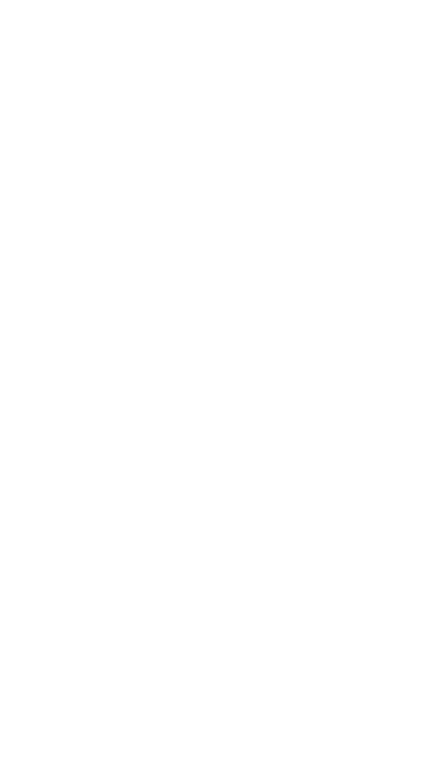
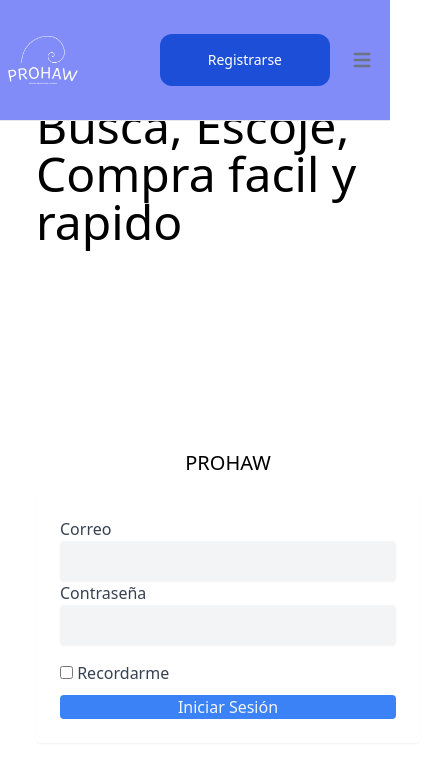
Before and after one commit to Kanzi11/PROHAW, a website: page views/public/index.html in a window 390 px wide. Shown: the whole page, 426 px wide, since content can reach past the window. Drawn offline with nearby package versions, Linux system fonts and the light colour scheme; files that its build step writes are made by us from their sources.

Commit message:
login public

```diff
--- a/views/public/index.html
+++ b/views/public/index.html
@@ -4,16 +4,60 @@
 <head>
   <meta charset="UTF-8">
   <meta name="viewport" content="width=device-width, initial-scale=1.0">
-  <link href="/views/public/css/tailwind.css" rel="stylesheet">
+  <link href="/resources/css/public.css" rel="stylesheet">
+  <script src="https://cdn.tailwindcss.com"></script>
 </head>
 
 <body>
   <header>
-
+    <nav
+      class="bg-indigo-400  px-2 sm:px-4 py-2.5 dark:bg-gray-900 fixed w-full z-20 top-0 left-0 border-b border-gray-200 dark:border-gray-600">
+      <br>
+      <div class="container flex flex-wrap items-center justify-between mx-auto">
+        <a href="https://flowbite.com/" class="flex items-center">
+          <img src="/resources/img/logo-no-background.png" class="h-12" alt="Flowbite Logo">
+          <span class="self-center text-xl font-semibold whitespace-nowrap dark:text-white"></span>
+        </a>
+        <div class="flex md:order-2">
+          <button type="button"
+            class="text-white bg-blue-700 hover:bg-blue-800 focus:ring-4 focus:outline-none focus:ring-blue-300 font-medium rounded-xl text-sm px-12 py-4 text-center mr-3 md:mr-0 dark:bg-blue-600 dark:hover:bg-blue-700 dark:focus:ring-blue-800">Registrarse</button>
+          <button data-collapse-toggle="navbar-sticky" type="button"
+            class="inline-flex items-center p-2 text-sm text-gray-500 rounded-lg md:hidden hover:bg-gray-100 focus:outline-none focus:ring-2 focus:ring-gray-200 dark:text-gray-400 dark:hover:bg-gray-700 dark:focus:ring-gray-600"
+            aria-controls="navbar-sticky" aria-expanded="false">
+            <span class="sr-only">Open main menu</span>
+            <svg class="w-6 h-6" aria-hidden="true" fill="currentColor" viewBox="0 0 20 20"
+              xmlns="http://www.w3.org/2000/svg">
+              <path fill-rule="evenodd"
+                d="M3 5a1 1 0 011-1h12a1 1 0 110 2H4a1 1 0 01-1-1zM3 10a1 1 0 011-1h12a1 1 0 110 2H4a1 1 0 01-1-1zM3 15a1 1 0 011-1h12a1 1 0 110 2H4a1 1 0 01-1-1z"
+                clip-rule="evenodd"></path>
+            </svg>
+          </button>
+        </div>
+      </div>
+      <br>
+    </nav>
   </header>
 
-  <main>
-
+  <main class="container flex flex-wrap items-center justify-between mx-9 h-screen">
+    <p class="font-medium rounded-xl text-5xl">Busca, Escoje, Compra facil y <br> rapido</p>
+    <form>
+      <div class="flex items-center justify-center mb-4">
+        <p class= "font-medium rounded-xl text-xl" >PROHAW</p>
+      </div>
+      <div class="bg-white w-96 p-6 rounded shadow-sm">
+        <!-- <div class="bg-red-500 px-3 py-2 rounded text-gray-100 mb-3">
+          <p>Correo incorrecto</p>
+        </div> -->
+        <label class="text-gray-700 ">Correo</label>
+        <input class="w-full py-2 bg-gray-100 text-gray-500 px-1 outline-none mb-4c  rounded shadow-sm" type="email" />
+        <label class="text-gray-700">Contraseña</label>
+        <input class="w-full py-2 bg-gray-100 text-gray-500 px-1 outline-none mb-4 rounded shadow-sm" type="password" />
+        <input id="remember" class="mb-4" type="checkbox" />
+        <label for="remember" class="text-gray-700">Recordarme</label>
+        <button type="submit"
+          class="bg-blue-500 w-full text-gray-100  rounded hover:bg-blue-600 transition-colors">Iniciar Sesión</button>
+      </div>
+    </form>
   </main>
 
   <footer>
```
